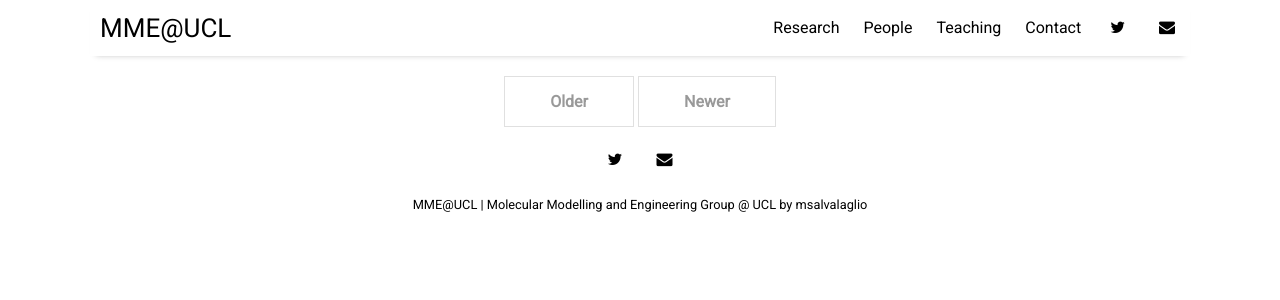
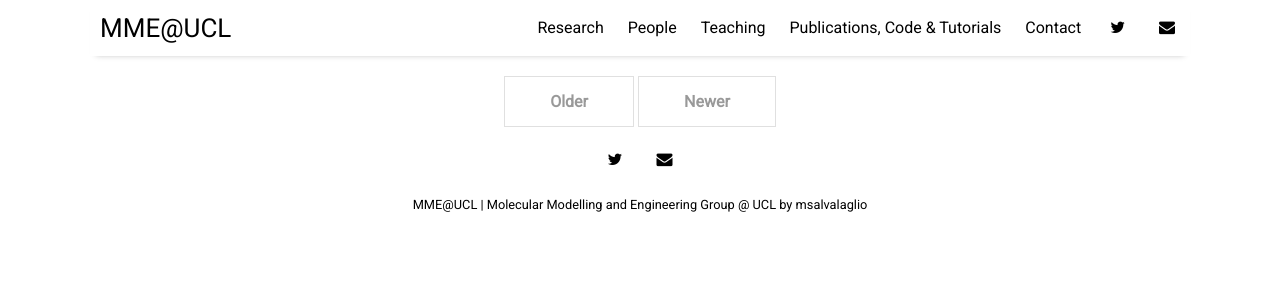
Before and after one commit to mme-ucl/mme-ucl.github.io, a Jekyll site: the page built from index.html, in a window 1280 px wide. Shown: the top 300 px of the page. Built offline with Jekyll 4.4.1, drawn with Linux system fonts in a browser that asks for light colours; nearby versions of some CDN libraries; the list of posts is cut into pages by our own code.

Commit message:
Update settings.yml

```diff
--- a/_data/settings.yml
+++ b/_data/settings.yml
@@ -10,6 +10,7 @@ menu:
 - {name: 'Research',  url: 'research'}
 - {name: 'People', url: 'people'}
 - {name: 'Teaching', url: 'teaching'}
+- {name: 'Publications, Code & Tutorials', url: 'resources'}
 - {name: 'Contact', url: 'contact'}
 
 # Available social icons are powered by Font Awesome, so you can use any icon that they offer
```
